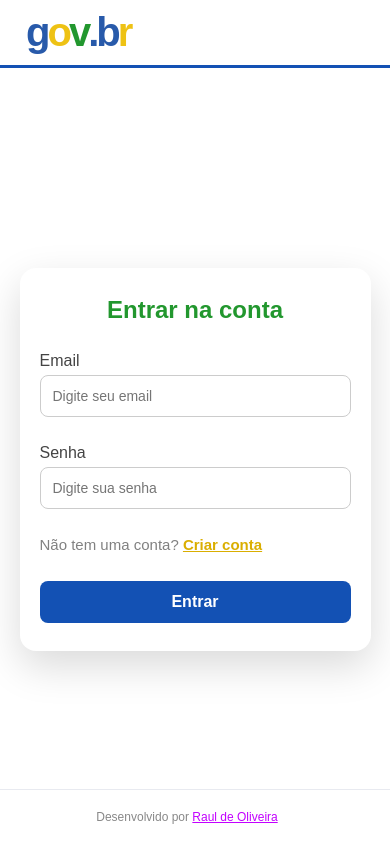
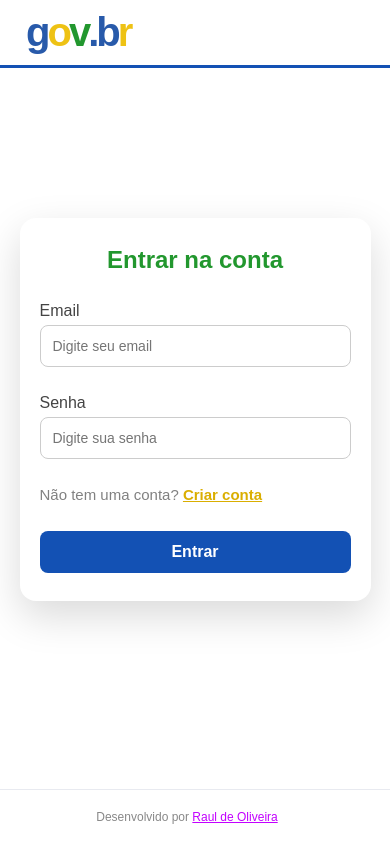
Before and after one commit to Raul-de-Oliveira/projeto-site-gov, a plain HTML site: page index.html in a window 390 px wide. Drawn offline with Linux system fonts and the light colour scheme.

```diff
--- a/css/home.css
+++ b/css/home.css
@@ -2,7 +2,7 @@
   margin: 0;
   padding: 0;
   box-sizing: border-box;
-  font-family: 'Sora', sans-serif;
+  font-family: sans-serif;
 }
 
 body {
@@ -11,9 +11,7 @@
   color: #111;
 }
 
-/* =============================================
-   MENU
-   ============================================= */
+/*MENU */
 
 .menu {
   display: flex;
@@ -139,9 +137,7 @@
   background: #f4f6fb;
 }
 
-/* =============================================
-   SIDEBAR PERFIL
-   ============================================= */
+/* SIDEBAR PERFIL*/
 
 .sidebar-perfil {
   position: fixed;
@@ -238,17 +234,13 @@
   color: #fff;
 }
 
-/* =============================================
-   MAIN
-   ============================================= */
+/* MAIN */
 
 main {
   width: 100%;
 }
 
-/* =============================================
-   HERO
-   ============================================= */
+/* HERO */
 
 .home {
   background: linear-gradient(135deg, #0d1b4b 0%, #1351b4 60%, #1a7fd4 100%);
@@ -316,9 +308,7 @@
   line-height: 1.6;
 }
 
-/* =============================================
-   SEÇÃO SERVIÇOS
-   ============================================= */
+/* SEÇÃO SERVIÇOS */
 
 .serviços {
   text-align: center;
@@ -404,9 +394,7 @@
   transform: translateY(-50%) scale(1.06);
 }
 
-/* =============================================
-   SEÇÕES GERAIS
-   ============================================= */
+/*  SEÇÕES GERAIS */
 
 .noticias,
 .informacao,
@@ -447,9 +435,7 @@
   border-radius: 4px;
 }
 
-/* =============================================
-   GRIDS
-   ============================================= */
+/*  GRIDS */
 
 .cards-noticias,
 .info-cards,
@@ -462,9 +448,7 @@
   margin: 0 auto;
 }
 
-/* =============================================
-   CARDS
-   ============================================= */
+/* CARDS */
 
 .card,
 .info-card,
--- a/css/style.css
+++ b/css/style.css
@@ -30,11 +30,11 @@
 /* CARD DO FORM */
 
 .login-form{
-background:white;
+background:rgb(255, 255, 255);
 padding:40px;
 border-radius:16px;
 width:360px;
-margin-top:150px;
+margin-top: 150px ;
 
 display:flex;
 flex-direction:column;
@@ -162,8 +162,8 @@
 
     .login-form {
         width: 90%;
-        margin-top: 200px;
         padding: 28px 20px;
+        margin-bottom: 50px;
     }
 
     .login-form h1 {
@@ -172,5 +172,6 @@
 
      .footer {
     font-size: 12px;
+
   }
 }
```
